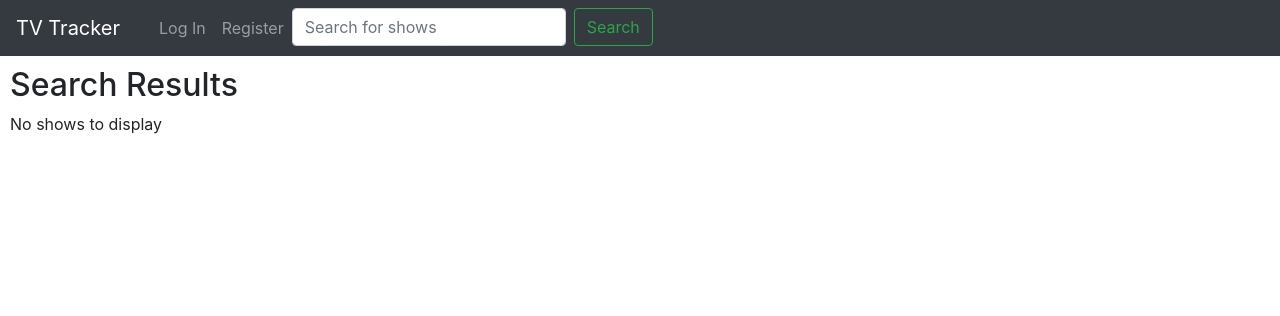
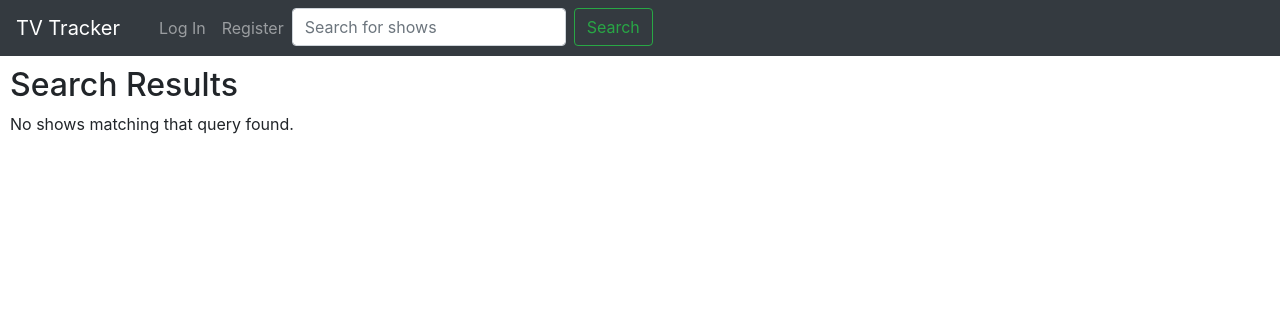
Before and after one commit to wtripp/cs50w-capstone-tv-tracker, a Django app: page /search in a window 1280 px wide. Shown: the top 316 px of the page. Run offline with Django 4.2, Linux system fonts and the light colour scheme; data that the repository does not hold is empty.

Commit message:
Update no search results message.

```diff
--- a/tv/templates/tv/search.html
+++ b/tv/templates/tv/search.html
@@ -37,7 +37,7 @@
             </div>
         </div>
     {% empty %}
-        <p>No shows to display</p>
+        <p>No shows matching that query found.</p>
     {% endfor %}
 
 {% endblock %}
--- a/tv/views.py
+++ b/tv/views.py
@@ -20,7 +20,6 @@ def index(request):
 def search(request):
     query = request.GET.get("q")
     shows = util.get_shows(query)
-    print(shows)
     return render(request, "tv/search.html", {
         "shows": shows
     })
```
